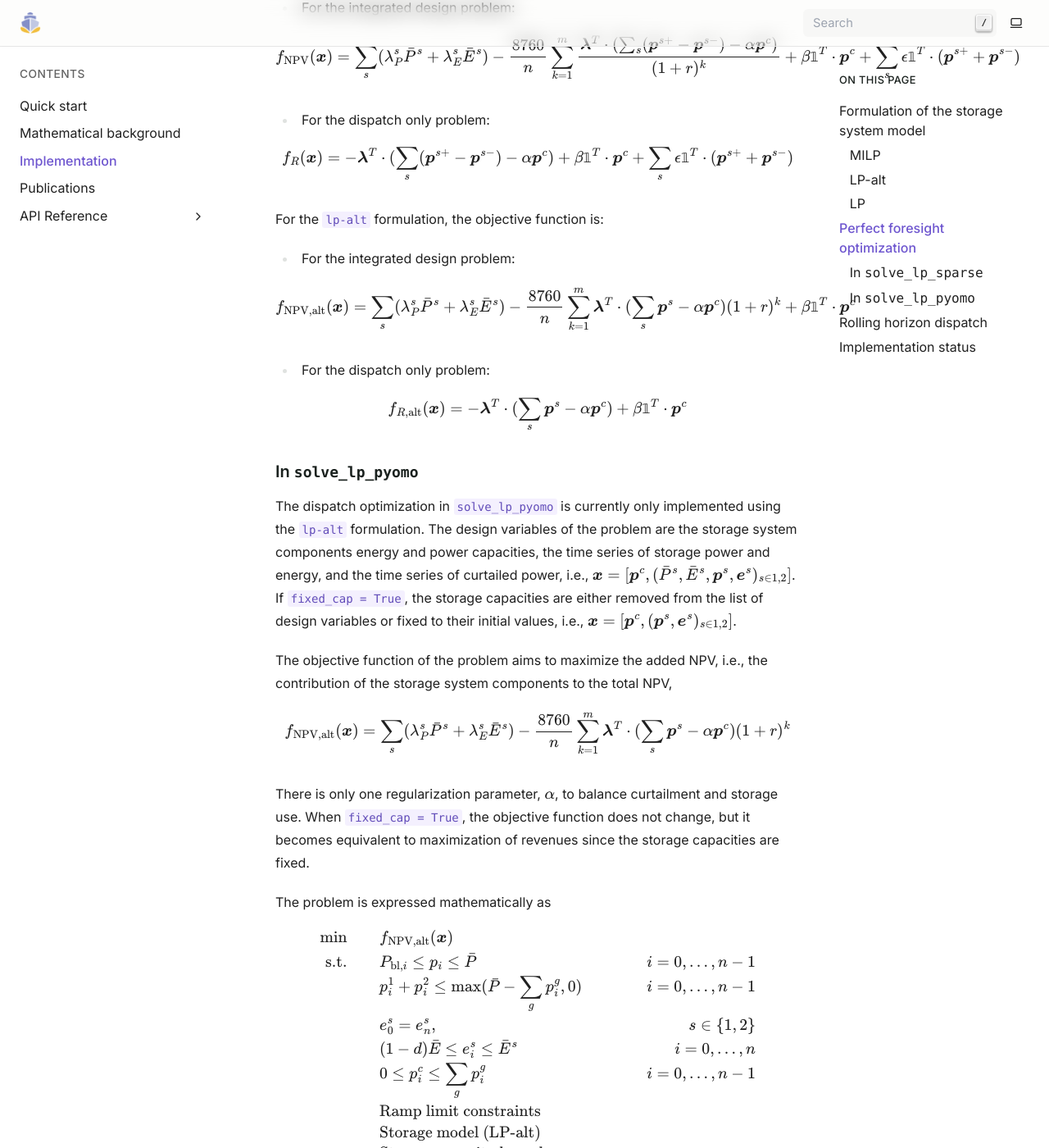
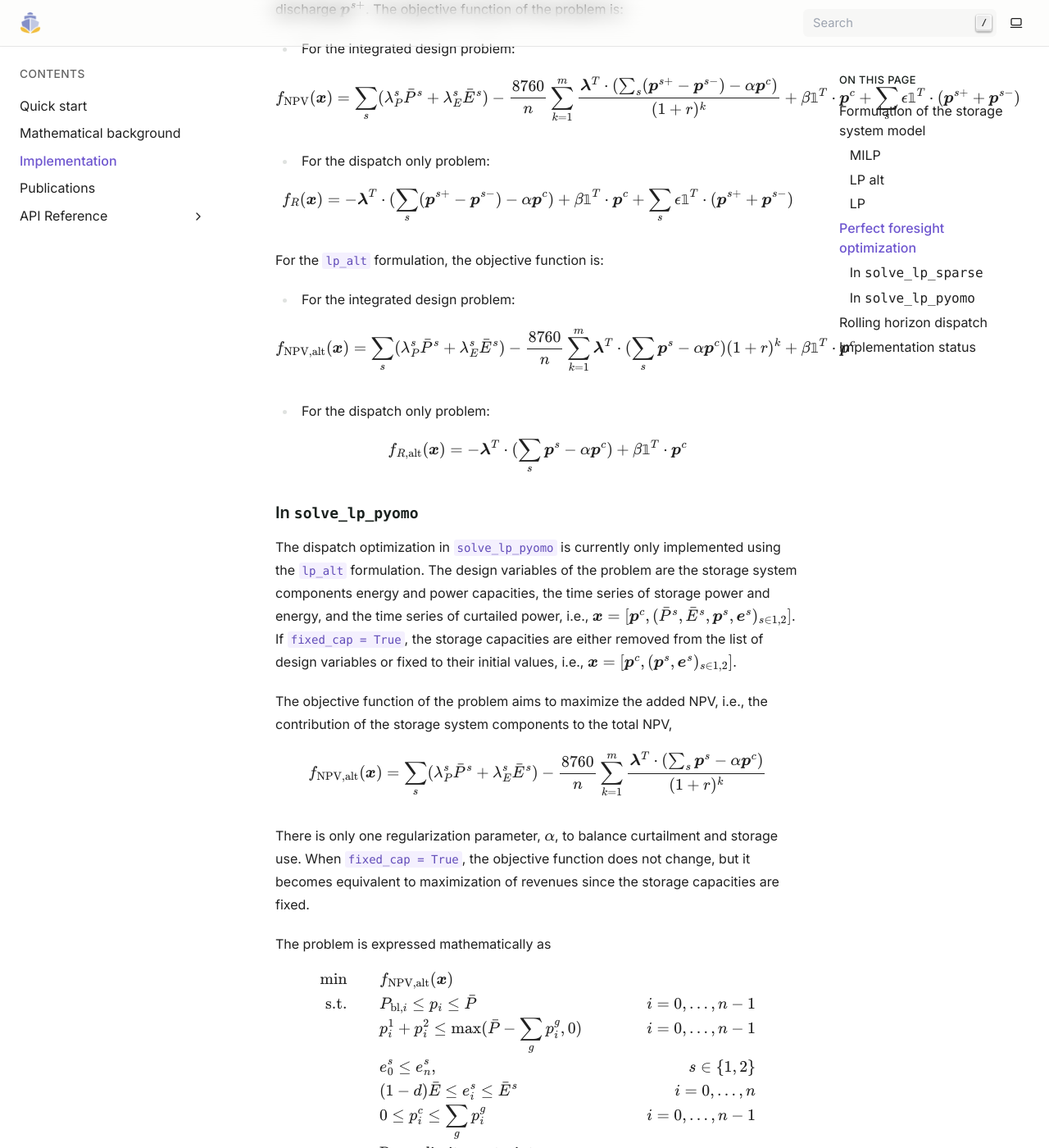
Before and after one commit to jennaiori/shipp, a Sphinx documentation site: the page built from docs/3_implementation.md, in a window 1280 px wide and 1400 px high, scrolled down 4326 px. Shown: the whole window at 82% size. Built offline with Sphinx 7.4.7, drawn with Linux system fonts in a browser that asks for light colours; some of the changed text lies outside the part shown.

Commit message:
Addition of combined storage constraint in solve_lp_sparse, addition of beta_obj penalty and argument options in solve_lp_pyomo, change initial state of charge constraint to inequality type

````diff
--- a/docs/3_implementation.md
+++ b/docs/3_implementation.md
@@ -9,7 +9,7 @@
 
 The storage system model linking power to stored energy is a piece-wise linear function (see [](storage_system_model)) and cannot be implemented directly in a linear or mixed-integer linear optimization problem. In SHIPP, three alternative formulations of the storage system model constraints are implemented:
 - a mixed-integer linear (`milp`) formulation where integer variables are used to indicate if the storage is charging or discharging. Since the equations are enforced exactly, any feasible point of the optimization validates the model.
-- a linear formulation using a relaxed form of the MILP (`lp-alt`). In this case, the storage system model is only valid at the optimum. Feasible points for the optimization problem do not necessarily validate the storage model.
+- a linear formulation using a relaxed form of the MILP (`lp_alt`). In this case, the storage system model is only valid at the optimum. Feasible points for the optimization problem do not necessarily validate the storage model.
 - a linear formulation (`lp`) where the storage power is divded into a charging and discharging terms. Here as well, the validity of the storage model is not guaranteed due to the possibility of simultaneous charge and discharge.
 
 
@@ -38,7 +38,7 @@
 
 
 
-### LP-alt
+### LP alt
 This is the default formulation in SHIPP. Here, the storage system model is represented by two inequality constraints,
 ```{math}
 & e^s_{i+1} - e^s_{i} \leq  - \Delta t \ \eta^s_\text{in} \  p^s_i, \\
@@ -66,8 +66,8 @@
 | ----------- | ------------------ |----------- | ---------------- |
 |  `milp`     | $f_\text{NPV}$      | False  |$\boldsymbol{p}^c, (\bar{P}^s, \bar{E}^s, \boldsymbol{p}^{s+}, \boldsymbol{p}^{s-}, \boldsymbol{e}^s, \boldsymbol{z}^s_i)_{s\in{1,2}}$  |
 | `milp`     | $f_R$        | True  |$\boldsymbol{p}^c, (\boldsymbol{p}^{s+}, \boldsymbol{p}^{s-}, \boldsymbol{e}^s, \boldsymbol{z}^s_i)_{s\in{1,2}}$ |
-|  `lp-alt`     | $f_{\text{NPV}, \text{alt}}$      | False  |$\boldsymbol{p}^c, (\bar{P}^s, \bar{E}^s, \boldsymbol{p}^s, \boldsymbol{e}^s)_{s\in{1,2}}$  |
-| `lp-alt`     | $f_{R, \text{alt}}$        | True  |$\boldsymbol{p}^c, (\boldsymbol{p}^s, \boldsymbol{e}^s)_{s\in{1,2}}$ |
+|  `lp_alt`     | $f_{\text{NPV}, \text{alt}}$      | False  |$\boldsymbol{p}^c, (\bar{P}^s, \bar{E}^s, \boldsymbol{p}^s, \boldsymbol{e}^s)_{s\in{1,2}}$  |
+| `lp_alt`     | $f_{R, \text{alt}}$        | True  |$\boldsymbol{p}^c, (\boldsymbol{p}^s, \boldsymbol{e}^s)_{s\in{1,2}}$ |
 |  `lp`     | $f_\text{NPV}$      | False  |$\boldsymbol{p}^c, (\bar{P}^s, \bar{E}^s, \boldsymbol{p}^{s+}, \boldsymbol{p}^{s-}, \boldsymbol{e}^s)_{s\in{1,2}}$  |
 | `lp`     | $f_R$        | True  |$\boldsymbol{p}^c, (\boldsymbol{p}^{s+}, \boldsymbol{p}^{s-}, \boldsymbol{e}^s)_{s\in{1,2}}$ |
 
@@ -81,7 +81,8 @@
 \begin{align}
 \text{min} &&&  f(\boldsymbol{x}) \\
 \text{s.t.} &&&  P_\text{bl} \leq  p_i \leq \bar{P} &&& i = 0,..., n-1 \\
-  &&& e^s_0 = e^s_n, &&& s \in \{1,2\} \\
+  &&& p^1_i + p^2_i \leq \text{max}(\bar{P} - \sum_g p^g_i, 0) &&& i = 0,..., n-1 \\
+  &&& e^s_0 \leq e^s_n, &&& s \in \{1,2\} \\
   &&& (1-d)\bar{E} \leq e^{s}_i \leq \bar{E}^s &&& i = 0,..., n \\
   &&& 0 \leq p^c_i \leq \sum_g p_i^g &&& i = 0,..., n-1 \\
   &&&  \text{Storage model} \\
@@ -139,7 +140,7 @@
 ```
 
 
-For the `lp-alt` formulation, the objective function is:
+For the `lp_alt` formulation, the objective function is:
 - For the integrated design problem:
 ```{math}
   f_{\text{NPV}, \text{alt}}(\boldsymbol{x}) = \sum_{s} (\lambda^s_P \bar{P}^s + \lambda_E^s \bar{E}^s) - \dfrac{8760}{n}\sum_{k=1}^m {\boldsymbol{\lambda}^T \cdot (\sum_{s} \boldsymbol{p}^{s} - \alpha \boldsymbol{p}^c)}{(1+r)^k} + \beta \mathbb{1}^T\cdot \boldsymbol{p}^c
@@ -152,12 +153,12 @@
 
 
 ### In `solve_lp_pyomo`
-The dispatch optimization in `solve_lp_pyomo` is currently only implemented using the `lp-alt` formulation. The design variables of the problem are the storage system components energy and power capacities, the time series of storage power and energy, and the time series of curtailed power, i.e., $\boldsymbol{x} = [\boldsymbol{p}^c, (\bar{P}^s, \bar{E}^s, \boldsymbol{p}^s, \boldsymbol{e}^s)_{s\in{1,2}}]$.  If `fixed_cap = True`, the storage capacities are either removed from the list of design variables or fixed to their initial values, i.e., $\boldsymbol{x} = [\boldsymbol{p}^c, (\boldsymbol{p}^s, \boldsymbol{e}^s)_{s\in{1,2}}]$.
+The dispatch optimization in `solve_lp_pyomo` is currently only implemented using the `lp_alt` formulation. The design variables of the problem are the storage system components energy and power capacities, the time series of storage power and energy, and the time series of curtailed power, i.e., $\boldsymbol{x} = [\boldsymbol{p}^c, (\bar{P}^s, \bar{E}^s, \boldsymbol{p}^s, \boldsymbol{e}^s)_{s\in{1,2}}]$.  If `fixed_cap = True`, the storage capacities are either removed from the list of design variables or fixed to their initial values, i.e., $\boldsymbol{x} = [\boldsymbol{p}^c, (\boldsymbol{p}^s, \boldsymbol{e}^s)_{s\in{1,2}}]$.
 
 The objective function of the problem aims to maximize the added NPV, i.e., the contribution of the storage system components to the total NPV,
 
 ```{math}
-  f_{\text{NPV}, \text{alt}}(\boldsymbol{x}) = \sum_{s} (\lambda^s_P \bar{P}^s + \lambda_E^s \bar{E}^s) - \dfrac{8760}{n}\sum_{k=1}^m {\boldsymbol{\lambda}^T \cdot (\sum_{s} \boldsymbol{p}^{s} - \alpha \boldsymbol{p}^c)}{(1+r)^k}
+  f_{\text{NPV}, \text{alt}}(\boldsymbol{x}) = \sum_{s} (\lambda^s_P \bar{P}^s + \lambda_E^s \bar{E}^s) - \dfrac{8760}{n}\sum_{k=1}^m \dfrac{\boldsymbol{\lambda}^T \cdot (\sum_{s} \boldsymbol{p}^{s} - \alpha \boldsymbol{p}^c)}{(1+r)^k}
 ```
 There is only one regularization parameter, $\alpha$, to balance curtailment and storage use. When `fixed_cap = True`, the objective function does not change, but it becomes equivalent to maximization of revenues since the storage capacities are fixed.
 
@@ -167,11 +168,11 @@
 \text{min} &&&  f_{\text{NPV}, \text{alt}}(\boldsymbol{x}) \\
 \text{s.t.} &&&  P_{\text{bl},i} \leq  p_i \leq \bar{P} &&& i = 0,..., n-1 \\
   &&& p^1_i + p^2_i \leq \text{max}(\bar{P} - \sum_g p^g_i, 0) &&& i = 0,..., n-1 \\
-  &&& e^s_0 = e^s_n, &&& s \in \{1,2\} \\
+  &&& e^s_0 \leq e^s_n, &&& s \in \{1,2\} \\
   &&& (1-d)\bar{E} \leq e^{s}_i \leq \bar{E}^s &&& i = 0,..., n \\
   &&& 0 \leq p^c_i \leq \sum_g p_i^g &&& i = 0,..., n-1 \\
   &&& \text{Ramp limit constraints} \\
-  &&& \text{Storage model (LP-alt)} \\
+  &&& \text{Storage model (LP alt)} \\
   &&& \text{Storage capacity bounds}
 \end{align}
 ```
@@ -213,7 +214,7 @@
   &&& r_p\geq 0\\
   &&& \text{Reliability constraint} \\
   &&& \text{Ramp limit constraints} \\
-  &&& \text{Storage model (LP-alt)} \\
+  &&& \text{Storage model (LP alt)} \\
   &&& \text{Bounds on binary variables}
 \end{align}
 ```
@@ -241,7 +242,7 @@
 - in the presence of a baseload constraint, $y_i = 1$ if $\underset{j}{\text{min}}(p^{g,j}_i) \geq P_\text{bl}$
 - in the absence of baseload or ramp-limit constraints, $y_i = 1, \forall i$.
 
-The dispatch optimization in `solve_dispatch` is implemented using the `lp-alt` formulation. Two regularization terms are included in the objective function to ensure the constraints are active at the optimum. Furthermore, a penalty on the reliability binary variables is needed to ensure the dispatch constraints are respected as much as possible. As such, the objective function becomes
+The dispatch optimization in `solve_dispatch` is implemented using the `lp_alt` formulation. Two regularization terms are included in the objective function to ensure the constraints are active at the optimum. Furthermore, a penalty on the reliability binary variables is needed to ensure the dispatch constraints are respected as much as possible. As such, the objective function becomes
 
 
 ```{warning}
@@ -255,5 +256,5 @@
 | Routine name | Formulation | Objective function | Constraints| Optimization algorithm |
 | ------------ | ----------- |------------------- |----------- |----------------- |
 | `solve_lp_sparse` | lp, lp-alp, milp | NPV or Revenues      | Baseload  | `scipy.linprog` |
-| `solve_lp_pyomo`| lp-alt | NPV  or Revenues      | Baseload, Ramp-limit  | pyomo-compatible (mosek, cplex, gurobi, etc.) |
-| `solve_dispatch_pyomo`| lp-alt | Trade off between revenues and reliability | Baseload, Ramp-limit      | pyomo-compatible (mosek, cplex, gurobi, etc.) |
+| `solve_lp_pyomo`| lp_alt | NPV  or Revenues      | Baseload, Ramp-limit  | pyomo-compatible (mosek, cplex, gurobi, etc.) |
+| `solve_dispatch_pyomo`| lp_alt | Trade off between revenues and reliability | Baseload, Ramp-limit      | pyomo-compatible (mosek, cplex, gurobi, etc.) |
````
Also changed, not shown: CHANGELOG.md (added, +41 -0 lines), docs/4_math_description.md (deleted, +0 -141 lines), docs/user_guide.md (deleted, +0 -48 lines), 9 other files.
